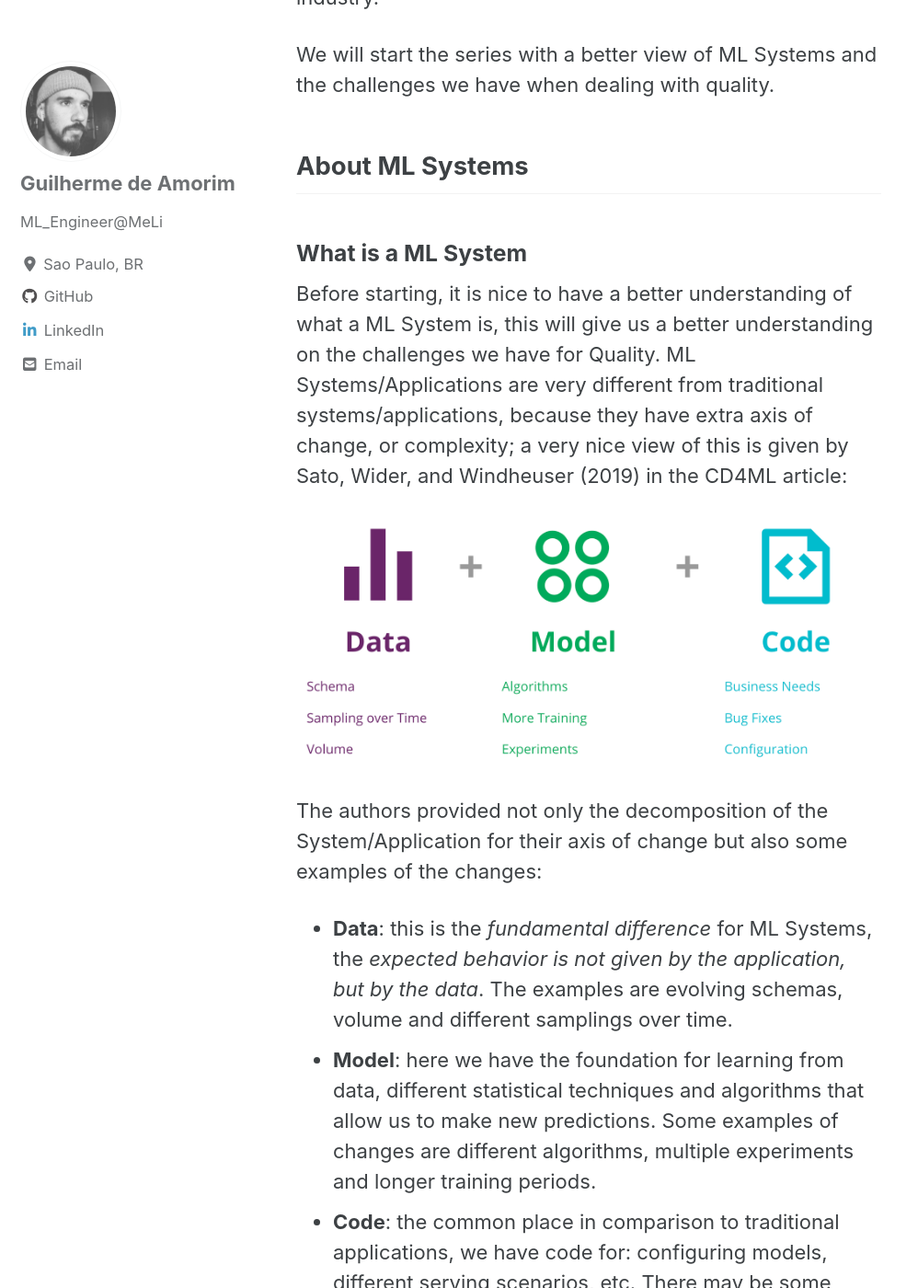
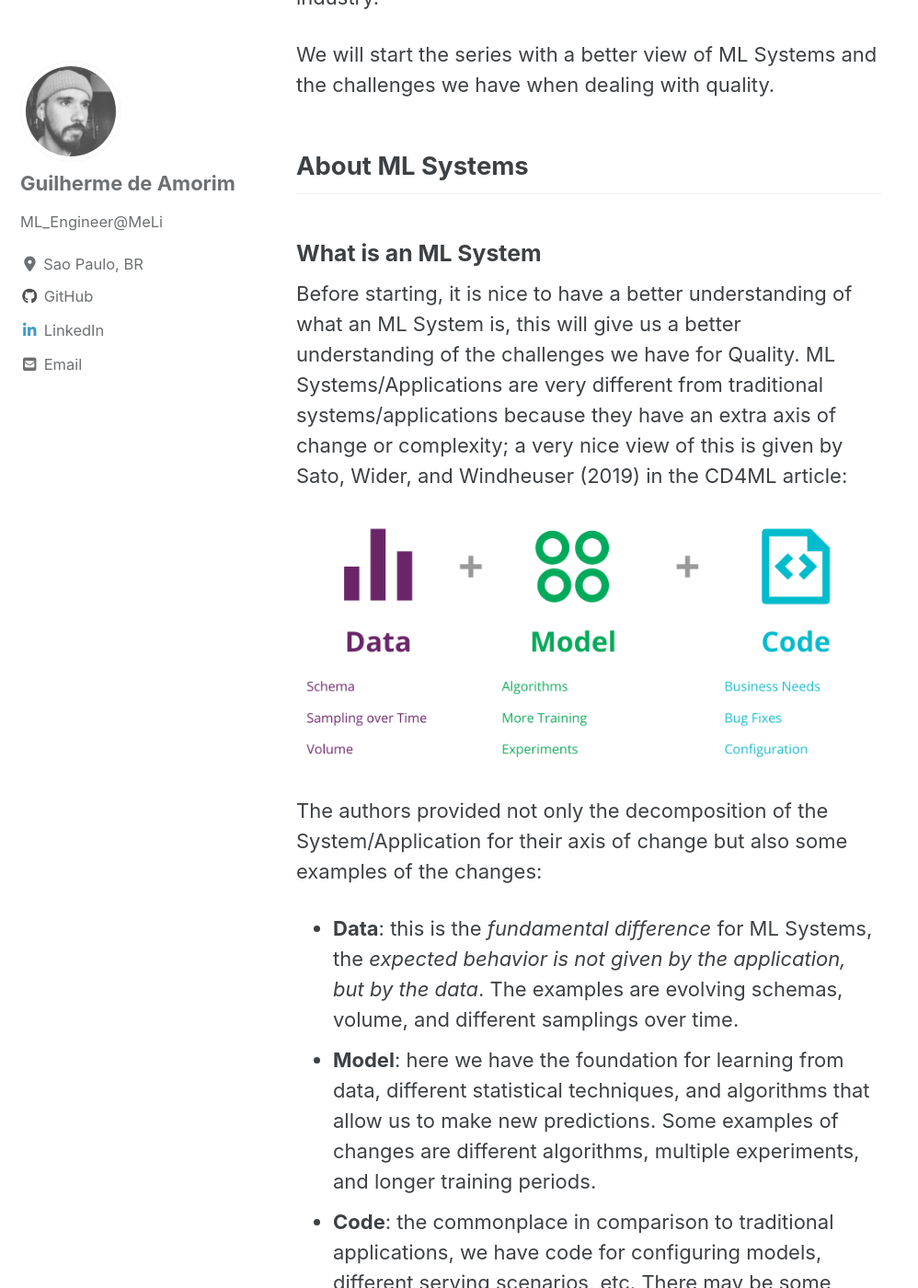
Before and after one commit to guimorg/guimorg.github.io, a Jekyll site: the page built from _posts/2020-09-09-monitoring-machine-learning.md, in a window 1280 px wide and 1400 px high, scrolled down 998 px. Shown: the whole window at 92% size, without its empty margins (0-998 px from the left). Built offline with Jekyll 4.4.1, drawn with Linux system fonts in a browser that asks for light colours; cached includes are drawn as plain includes; nearby versions of some CDN libraries; some of the changed text lies outside the part shown.

Commit message:
Fixing grammar and typos

```diff
--- a/_posts/2020-09-09-monitoring-machine-learning.md
+++ b/_posts/2020-09-09-monitoring-machine-learning.md
@@ -17,17 +17,17 @@ We will start the series with a better view of ML Systems and the challenges we
 
 ## About ML Systems
 
-### What is a ML System
+### What is an ML System
 
-Before starting, it is nice to have a better understanding of what a ML System is, this will give us a better understanding on the challenges we have for Quality. ML Systems/Applications are very different from traditional systems/applications, because they have extra axis of change, or complexity; a very nice view of this is given by Sato, Wider, and Windheuser (2019) in the CD4ML article:
+Before starting, it is nice to have a better understanding of what an ML System is, this will give us a better understanding of the challenges we have for Quality. ML Systems/Applications are very different from traditional systems/applications because they have an extra axis of change or complexity; a very nice view of this is given by Sato, Wider, and Windheuser (2019) in the CD4ML article:
 
 ![ML System - CD4ML - Axis of Change](/images/monitoring-machine-learning/ml-axis-of-change.png)
 
 The authors provided not only the decomposition of the System/Application for their axis of change but also some examples of the changes:
 
-- **Data**: this is the *fundamental difference* for ML Systems, the *expected behavior is not given by the application, but by the data*. The examples are evolving schemas, volume and different samplings over time.
-- **Model**: here we have the foundation for learning from data, different statistical techniques and algorithms that allow us to make new predictions. Some examples of changes are different algorithms, multiple experiments and longer training periods.
-- **Code**: the common place in comparison to traditional applications, we have code for: configuring models, different serving scenarios, etc. There may be some changes depending on the business needs, bug fixes and different configurations.
+- **Data**: this is the *fundamental difference* for ML Systems, the *expected behavior is not given by the application, but by the data*. The examples are evolving schemas, volume, and different samplings over time.
+- **Model**: here we have the foundation for learning from data, different statistical techniques, and algorithms that allow us to make new predictions. Some examples of changes are different algorithms, multiple experiments, and longer training periods.
+- **Code**: the commonplace in comparison to traditional applications, we have code for configuring models, different serving scenarios, etc. There may be some changes depending on business needs, bug fixes, and different configurations.
 
 ### The ML Lifecycle
 
```
Also changed, not shown: other parts of _posts/2020-09-09-monitoring-machine-learning.md (+1 -1 lines).
